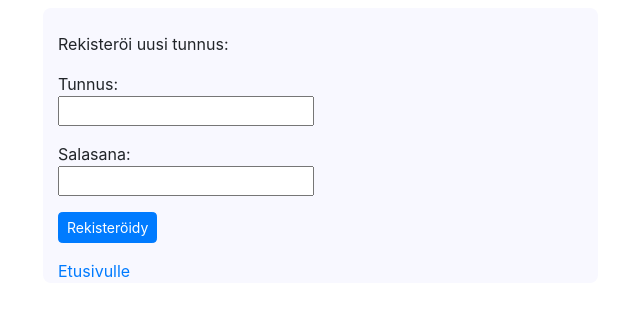
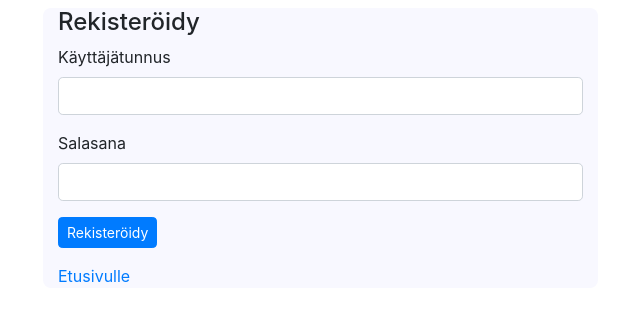
Before and after one commit to roni-b/tsoha-2022_chat-app, a Flask app: page /register in a window 1280 px wide. Shown: the top 321 px of the page, without its empty margins (42-682 px from the left). Run offline with Flask 2, Linux system fonts and the light colour scheme; some libraries are stand-ins or nearby versions.

Commit message:
Update login and register form layouts

```diff
--- a/templates/register.html
+++ b/templates/register.html
@@ -1,13 +1,12 @@
 {% extends "index.html" %}
 {% block title %}Rekisteröityminen{% endblock %}
 {% block content %}
-<br>
-<p>Rekisteröi uusi tunnus:</p>
-<form action="/register" method="POST">
-    <p>Tunnus:<br>
-    <input type="text" name="username"></p>
-    <p>Salasana:<br>
-    <input type="password" name="password"></p>
+<h4>Rekisteröidy</h4>
+<form action="/login" class="form-group" method="POST">
+    <label for="input-user">Käyttäjätunnus</label>
+    <input type="text" class="form-control" id="input-user" name="username"></p>
+    <label for="input-password">Salasana</label>
+    <input type="password" class="form-control" id="input-password" name="password"></p>
     <input class="btn btn-primary btn-sm" type="submit" value="Rekisteröidy">
 </form>
 <a href="/">Etusivulle</a>
```
Also changed, not shown: templates/login.html (+6 -7 lines).
